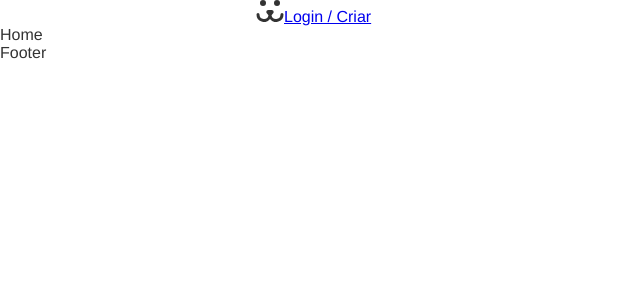
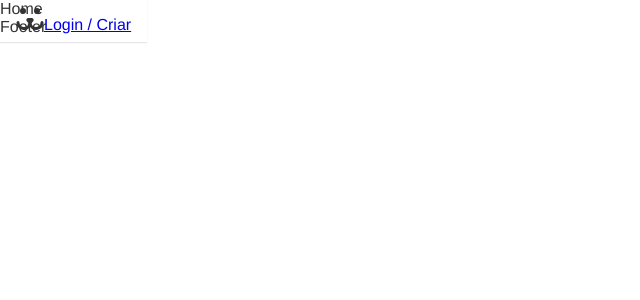
Before and after one commit to carolfranca0310/dogs, a React (Create React App) app: page / in a window 1280 px wide. Shown: the top 300 px of the page, without its empty margins (0-640 px from the left). Built offline with nearby package versions, Linux system fonts and the light colour scheme.

Commit message:
inicio da estilização do header

```diff
--- a/src/Components/Header.js
+++ b/src/Components/Header.js
@@ -5,14 +5,14 @@ import {ReactComponent as Dogs} from '../Assets/dogs.svg'
 
 const Header = () => {
   return (
-    <div className={styles.header}>
+    <header className={styles.header}>
         <nav className={`${styles.nav} container`}>
           <Link className={styles.logo} to="/" aria-label="Dogs - Home">
             <Dogs/>
           </Link>
           <Link to="/login">Login / Criar </Link>
         </nav>
-    </div>
+    </header>
   )
 }
 
--- a/src/Components/Header.module.css
+++ b/src/Components/Header.module.css
@@ -0,0 +1,6 @@
+/* box-shadow(sombra): um px de distancia pra baixo, um px de blur */
+.header{
+    box-shadow: 0px 1px 1px rgba(0, 0, 0, .1);
+    padding: 0.5rem 0;
+    position: fixed;
+}
```
